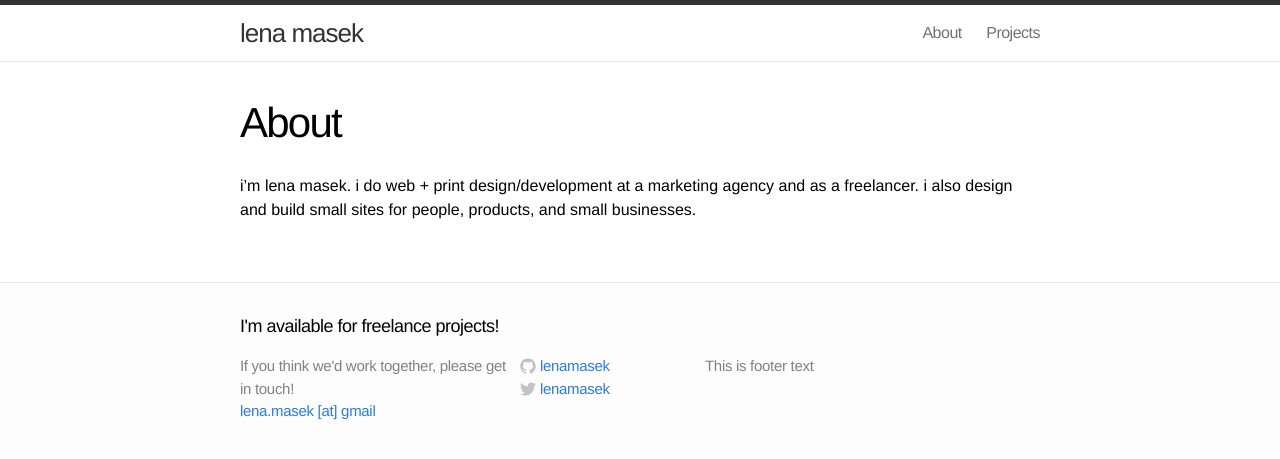
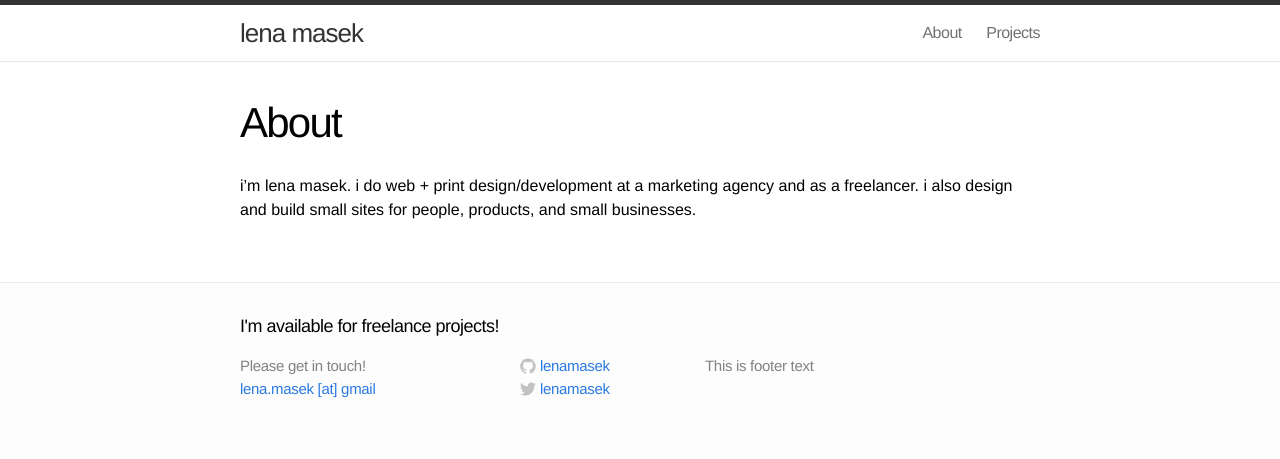
Before and after one commit to lenamasek/lenamasek.github.io, a Jekyll site: the page built from about/index.md, in a window 1280 px wide. Shown: the top 459 px of the page. Built offline with Jekyll 4.4.1, drawn with Linux system fonts in a browser that asks for light colours; Markdown is read by kramdown in place of the engine named in the settings.

Commit message:
Update footer.html

```diff
--- a/_includes/footer.html
+++ b/_includes/footer.html
@@ -6,7 +6,7 @@
 
     <div class="footer-col-1 column">
       <ul>
-        <li>If you think we'd work together, please get in touch!</li>
+        <li>Please get in touch!</li>
         <li><a href="mailto:lena.masek@gmail.com">lena.masek [at] gmail</a></li>
       </ul>
     </div>
```
